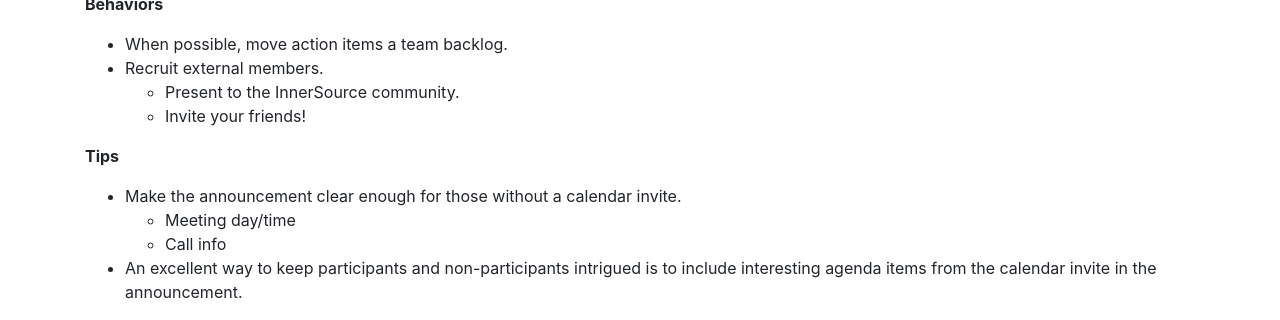
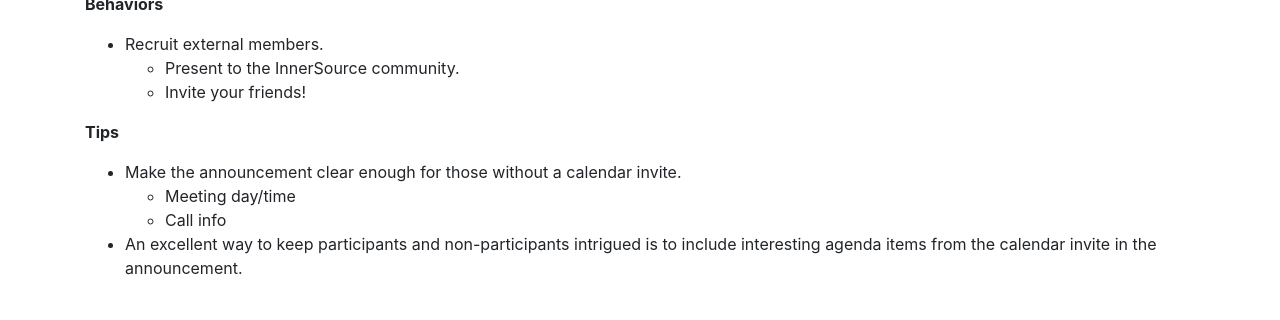
Before and after one commit to mrsanz/jekyll-roles-theme, a Jekyll site: the page built from roles/crier.md, in a window 1280 px wide, cut to the strip 815-1135 px from the top of the page. Built offline with Jekyll 4.4.1, drawn with Linux system fonts in a browser that asks for light colours; nearby versions of some CDN libraries; after the commit the page ends 1111 px from its top, so only the background shows below that.

Commit message:
chore: remove invalid behavior

```diff
--- a/_includes/default_roles/crier.md
+++ b/_includes/default_roles/crier.md
@@ -9,7 +9,6 @@ A _Crier_ reminds us in Slack of upcoming meetings.
 
 **Behaviors**
 
-* When possible, move action items a team backlog.
 * Recruit external members.
   * Present to the InnerSource community.
   * Invite your friends!
```
